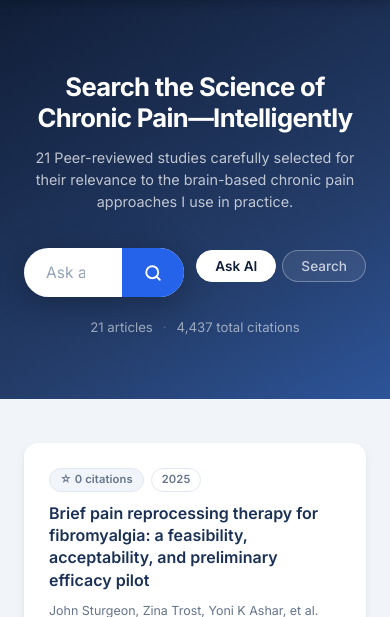
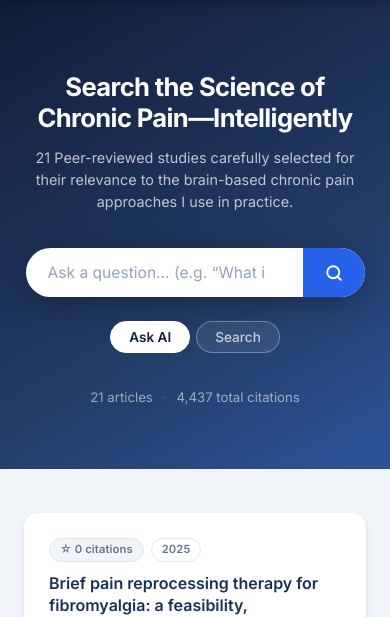
Before and after one commit to Blairgolson2/BlairGolsonWebsiteResearch, a Flask app: page / in a window 390 px wide. Shown: the part 57-674 px from the top of the page. Run offline with Flask 3, Linux system fonts and the light colour scheme; data comes from the database, SQL or seed files in the repository.

Commit message:
Update style.css

```diff
--- a/static/css/style.css
+++ b/static/css/style.css
@@ -500,3 +500,27 @@ img, svg { display: block; }
   margin: 0;
   flex: 1;
 }
+
+/* Custom overrides for search layout */
+.query-search-group {
+  flex-wrap: wrap;
+}
+.search-wrapper {
+  max-width: none;
+  margin: 0;
+  flex: 1;
+}
+
+/* stack search field and buttons vertically on narrow screens */
+@media (max-width: 600px) {
+  .query-search-group {
+    flex-direction: column;
+    align-items: stretch;
+  }
+  .search-wrapper {
+    margin-bottom: 0.75rem; /* gap between search field and buttons */
+  }
+  .query-mode-toggle {
+    justify-content: flex-start;
+  }
+}
```
